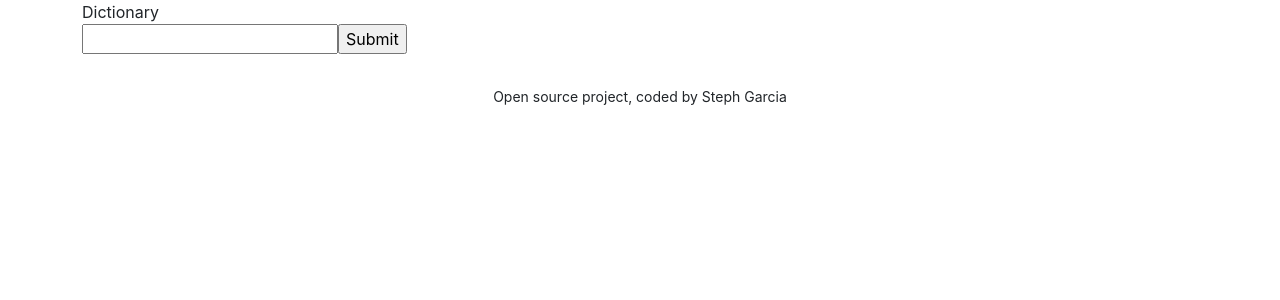
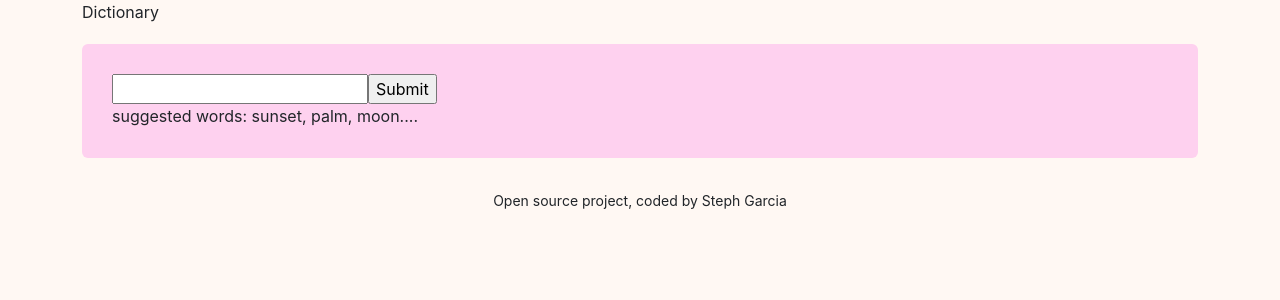
Before and after one commit to stephanie-garcia/dictionary-project, a React (Create React App) app: page / in a window 1280 px wide. Shown: the top 300 px of the page. Built offline with nearby package versions, Linux system fonts and the light colour scheme; no server answers.

Commit message:
created new state, new function so that default keyword appears

```diff
--- a/src/App.css
+++ b/src/App.css
@@ -2,3 +2,10 @@
   text-align: center;
   margin: 30px 0;
 }
+body {
+  background: #fff8f3;
+}
+
+a {
+  color:#1D6CD0;
+}
--- a/src/App.js
+++ b/src/App.js
@@ -7,7 +7,7 @@
       <div className="container">
         <header className="App-header">Dictionary</header>
         <main>
-          <Dictionary />
+          <Dictionary defaultKeyword="sunset" />
         </main>
         <footer className="App-footer">
           <small> Open source project, coded by Steph Garcia </small>
--- a/src/Dictionary.css
+++ b/src/Dictionary.css
@@ -0,0 +1,18 @@
+.Dictionary section {
+  background-color: #fed1ef;
+  padding: 30px;
+  border-radius: 6px;
+  box-shadow: 0 10px, 10px, rgb(0 0 0 / 10%);
+  margin: 20px 0;
+}
+
+.Dictonary input {
+  width: 100%;
+  padding: 6px 4px;
+  border: 1px solid #ddd;
+  color: #333;
+}
+.Dictionary hint {
+  font-size: 11px;
+  margin-top: 5px;
+}
--- a/src/Dictionary.js
+++ b/src/Dictionary.js
@@ -3,31 +3,47 @@
 import axios from "axios";
 import Results from "./Results";
 
-export default function Dictionary() {
-  let [keyword, setKeyword] = useState("");
+export default function Dictionary(props) {
+  let [keyword, setKeyword] = useState(props.defaultKeyword);
   let [results, setResults] = useState(null);
-
+  let [loaded, setLoaded] = useState(false);
   function handleResponse(response) {
     setResults(response.data[0]);
   }
 
-  function search(event) {
-    event.preventDefault();
+  function search() {
     let apiUrl = `https://api.dictionaryapi.dev/api/v2/entries/en/${keyword}`;
     axios.get(apiUrl).then(handleResponse);
+  }
+
+  function handleSubmit(event) {
+    event.preventDefault();
+    search();
   }
 
   function handleKeywordChange(event) {
     setKeyword(event.target.value);
   }
+  function load() {
+    setLoaded(true);
+    search();
+  }
 
+  if (loaded) {
     return (
       <div className="Dictionary">
-      <form onSubmit={search}>
+        <section>
+          <form onSubmit={handleSubmit}>
             <input type="search" onChange={handleKeywordChange} />
             <input type="submit" />
           </form>
+          <div className="hint">suggested words: sunset, palm, moon....</div>
+        </section>
         <Results results={results} />
       </div>
     );
+  } else {
+    load();
+    return "Loading";
   }
+}
--- /dev/null
+++ b/src/Results.css
@@ -0,0 +1,5 @@
+.Results h2 {
+  font-size: 36px;
+  font-weight: bold;
+  line-height: 1.5;
+}
--- a/src/Results.js
+++ b/src/Results.js
@@ -1,11 +1,13 @@
 import React from "react";
 import Meaning from "./Meaning";
 import Phonetic from "./Phonetic";
+import "./Results.css";
 
 export default function Results(props) {
   if (props.results) {
     return (
       <div className="Results">
+        <section>
           <h2>{props.results.word}</h2>
           {props.results.phonetics.map(function (phonetic, index) {
             return (
@@ -14,11 +16,12 @@
               </div>
             );
           })}
+        </section>
         {props.results.meanings.map(function (meaning, index) {
           return (
-            <div key={index}>
+            <section key={index}>
               <Meaning meaning={meaning} />
-            </div>
+            </section>
           );
         })}
       </div>
```
Lines whose indentation alone changed are shown as unchanged.
